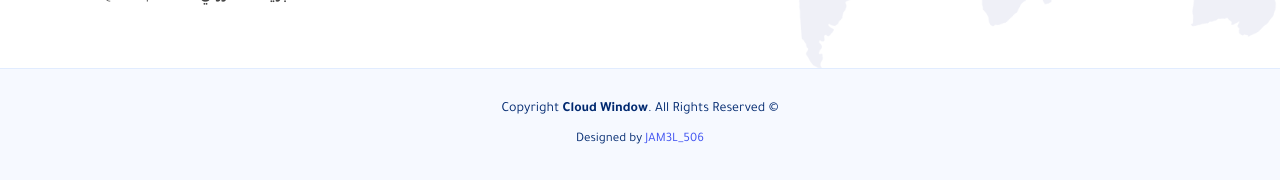
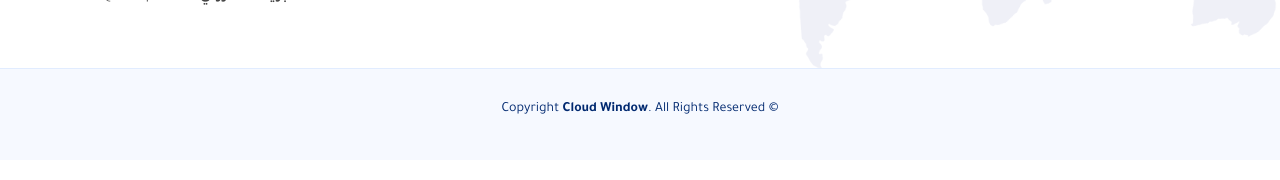
Before and after one commit to cloud-window/home, a plain HTML site: page index.html in a window 1280 px wide. Shown: the part 5498-5678 px from the top of the page. Drawn offline with Linux system fonts and the light colour scheme.

Commit message:
edit index file

```diff
--- a/index.html
+++ b/index.html
@@ -483,7 +483,7 @@
         <!-- You can delete the links only if you purchased the pro version. -->
         <!-- Licensing information: https://bootstrapmade.com/license/ -->
         <!-- Purchase the pro version with working PHP/AJAX contact form: https://bootstrapmade.com/flexstart-bootstrap-startup-template/ -->
-        Designed by <a href="https://twitter.com/jam3l_506">JAM3L_506</a>
+       <!-- Designed by <a href="https://twitter.com/jam3l_506">JAM3L_506</a>-->
       </div>
     </div>
   </footer><!-- End Footer -->
```
